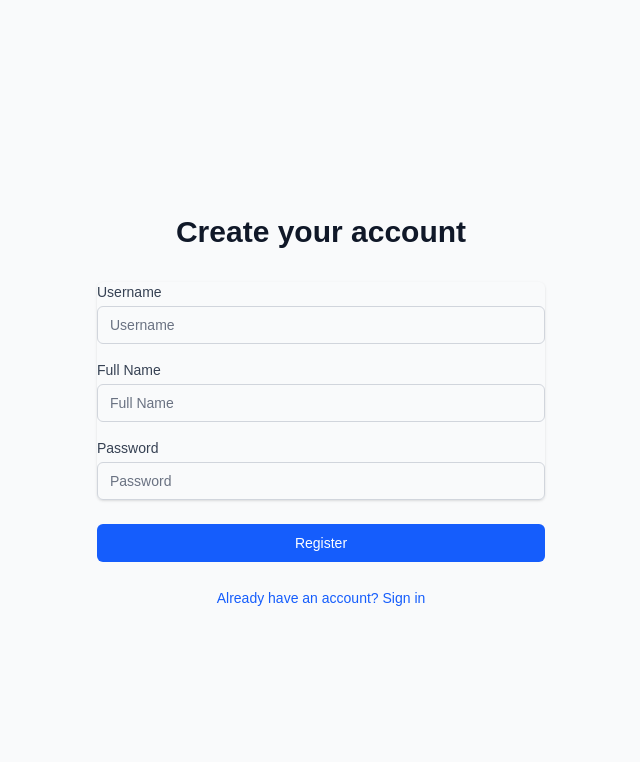
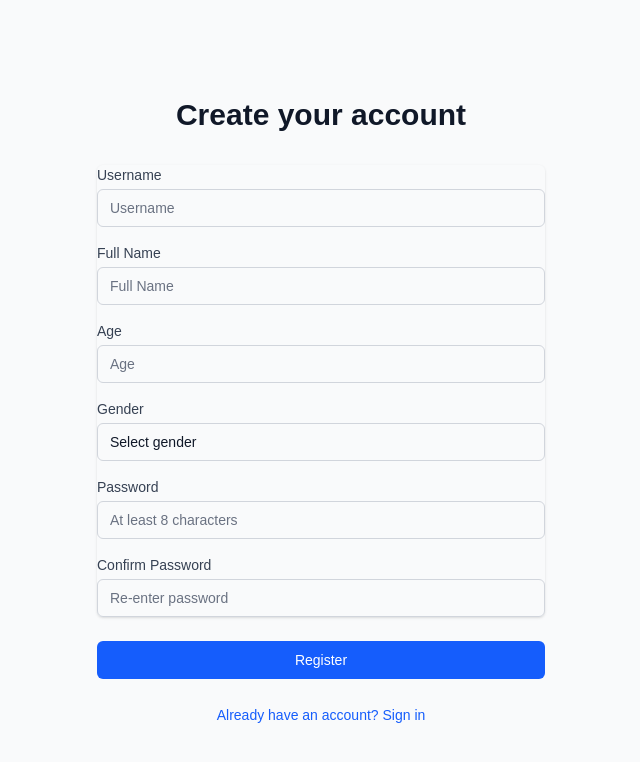
Before and after one commit to yudiwidiandana/eyedx, a Next.js app: page /login/register in a window 1280 px wide. Shown: the top 762 px of the page, without its empty margins (319-959 px from the left). Built offline with nearby package versions, Linux system fonts and the light colour scheme.

Commit message:
feat: collect age and gender at registration with password confirmation

```diff
--- a/app/api/auth/route.ts
+++ b/app/api/auth/route.ts
@@ -1,20 +1,54 @@
 import { NextRequest, NextResponse } from "next/server";
 import { registerUser, loginUser } from "@/app/lib/auth";
+
+const MIN_PASSWORD_LENGTH = 8;
+const ALLOWED_GENDERS = ["laki-laki", "perempuan", "lainnya"];
 
 export async function POST(req: NextRequest) {
   try {
     const body = await req.json();
-    const { action, username, password, name } = body;
+    const { action, username, password, confirmPassword, name, age, gender } = body;
 
     if (action === "register") {
-      if (!username || !password || !name) {
+      // age dicek terpisah supaya angka 0 tidak dianggap field kosong
+      const hasAge = age !== undefined && age !== null && age !== "";
+      if (!username || !password || !name || !hasAge || !gender) {
         return NextResponse.json(
           { error: "Missing required fields" },
           { status: 400 }
         );
       }
 
-      const token = await registerUser(username, name, password);
+      if (password !== confirmPassword) {
+        return NextResponse.json(
+          { error: "Password confirmation does not match" },
+          { status: 400 }
+        );
+      }
+
+      if (String(password).length < MIN_PASSWORD_LENGTH) {
+        return NextResponse.json(
+          { error: `Password must be at least ${MIN_PASSWORD_LENGTH} characters` },
+          { status: 400 }
+        );
+      }
+
+      const parsedAge = Number(age);
+      if (!Number.isInteger(parsedAge) || parsedAge < 1 || parsedAge > 150) {
+        return NextResponse.json({ error: "Invalid age" }, { status: 400 });
+      }
+
+      if (!ALLOWED_GENDERS.includes(gender)) {
+        return NextResponse.json({ error: "Invalid gender" }, { status: 400 });
+      }
+
+      const token = await registerUser({
+        username,
+        name,
+        age: parsedAge,
+        gender,
+        password,
+      });
       const response = NextResponse.json({ success: true, token });
       response.cookies.set("next-auth.session-token", token, {
         httpOnly: true,
--- a/app/lib/auth.ts
+++ b/app/lib/auth.ts
@@ -15,19 +15,28 @@ export async function verifyPassword(
   return bcrypt.compare(password, hash);
 }
 
-export async function registerUser(
-  username: string,
-  name: string,
-  password: string
-): Promise<string> {
-  const existingUser = await getUserByUsername(username);
+export async function registerUser(data: {
+  username: string;
+  name: string;
+  age: number;
+  gender: string;
+  password: string;
+}): Promise<string> {
+  const existingUser = await getUserByUsername(data.username);
   if (existingUser) {
     throw new Error("Username already exists");
   }
 
-  const passwordHash = await hashPassword(password);
-  await createUser(username, name, passwordHash, "user");
-  const user = await getUserByUsername(username);
+  const passwordHash = await hashPassword(data.password);
+  await createUser({
+    username: data.username,
+    name: data.name,
+    age: data.age,
+    gender: data.gender,
+    passwordHash,
+    role: "user",
+  });
+  const user = await getUserByUsername(data.username);
 
   if (!user) {
     throw new Error("Failed to create user");
--- a/app/lib/db.ts
+++ b/app/lib/db.ts
@@ -34,6 +34,9 @@ export interface User {
   passwordHash: string;
   role: 'user' | 'expert' | 'admin';
   createdAt: Date;
+  // null untuk akun bawaan seed yang dibuat sebelum kolom ini ada
+  age: number | null;
+  gender: string | null;
 }
 
 export interface Symptom {
@@ -63,7 +66,9 @@ async function ensureTables(conn: PoolConnection) {
       name            VARCHAR(100) NOT NULL,
       password_hash   VARCHAR(255) NOT NULL,
       role            ENUM('user', 'expert', 'admin') NOT NULL DEFAULT 'user',
-      created_at      TIMESTAMP    DEFAULT CURRENT_TIMESTAMP
+      created_at      TIMESTAMP    DEFAULT CURRENT_TIMESTAMP,
+      age             INT          NULL,
+      gender          VARCHAR(20)  NULL
     )
   `);
   await conn.query(`
@@ -161,12 +166,14 @@ export async function getDiagnosisResult(id: string): Promise<SavedDiagnosisResu
   }
 }
 
-export async function createUser(
-  username: string,
-  name: string,
-  passwordHash: string,
-  role: 'user' | 'expert' | 'admin' = 'user'
-): Promise<string> {
+export async function createUser(data: {
+  username: string;
+  name: string;
+  age: number;
+  gender: string;
+  passwordHash: string;
+  role?: 'user' | 'expert' | 'admin';
+}): Promise<string> {
   const id = crypto.randomUUID();
   let conn: PoolConnection | null = null;
 
@@ -174,9 +181,9 @@ export async function createUser(
     conn = await pool.getConnection();
     await ensureTables(conn);
     await conn.query(
-      `INSERT INTO users (id, username, name, password_hash, role)
-       VALUES (?, ?, ?, ?, ?)`,
-      [id, username, name, passwordHash, role]
+      `INSERT INTO users (id, username, name, age, gender, password_hash, role)
+       VALUES (?, ?, ?, ?, ?, ?, ?)`,
+      [id, data.username, data.name, data.age, data.gender, data.passwordHash, data.role || 'user']
     );
     return id;
   } finally {
@@ -191,7 +198,7 @@ export async function getUserByUsername(username: string): Promise<User | null>
     conn = await pool.getConnection();
     await ensureTables(conn);
     const rows = await conn.query(
-      `SELECT id, username, name, password_hash, role, created_at
+      `SELECT id, username, name, age, gender, password_hash, role, created_at
        FROM users WHERE username = ?`,
       [username]
     );
@@ -205,6 +212,8 @@ export async function getUserByUsername(username: string): Promise<User | null>
       passwordHash: row.password_hash,
       role: row.role,
       createdAt: new Date(row.created_at),
+      age: row.age,
+      gender: row.gender,
     };
   } finally {
     if (conn) conn.release();
@@ -218,7 +227,7 @@ export async function getUserById(id: string): Promise<User | null> {
     conn = await pool.getConnection();
     await ensureTables(conn);
     const rows = await conn.query(
-      `SELECT id, username, name, password_hash, role, created_at
+      `SELECT id, username, name, age, gender, password_hash, role, created_at
        FROM users WHERE id = ?`,
       [id]
     );
@@ -232,6 +241,8 @@ export async function getUserById(id: string): Promise<User | null> {
       passwordHash: row.password_hash,
       role: row.role,
       createdAt: new Date(row.created_at),
+      age: row.age,
+      gender: row.gender,
     };
   } finally {
     if (conn) conn.release();
--- a/app/login/register/page.tsx
+++ b/app/login/register/page.tsx
@@ -4,24 +4,54 @@ import { useState } from "react";
 import { useRouter } from "next/navigation";
 import Link from "next/link";
 
+const MIN_PASSWORD_LENGTH = 8;
+
 export default function RegisterPage() {
   const router = useRouter();
   const [username, setUsername] = useState("");
   const [name, setName] = useState("");
+  const [age, setAge] = useState("");
+  const [gender, setGender] = useState("");
   const [password, setPassword] = useState("");
+  const [confirmPassword, setConfirmPassword] = useState("");
   const [error, setError] = useState("");
   const [loading, setLoading] = useState(false);
 
   const handleSubmit = async (e: React.FormEvent) => {
     e.preventDefault();
     setError("");
+
+    const parsedAge = Number(age);
+    if (!Number.isInteger(parsedAge) || parsedAge < 1 || parsedAge > 150) {
+      setError("Age must be a whole number between 1 and 150");
+      return;
+    }
+
+    if (password.length < MIN_PASSWORD_LENGTH) {
+      setError(`Password must be at least ${MIN_PASSWORD_LENGTH} characters`);
+      return;
+    }
+
+    if (password !== confirmPassword) {
+      setError("Password confirmation does not match");
+      return;
+    }
+
     setLoading(true);
 
     try {
       const res = await fetch("/api/auth", {
         method: "POST",
         headers: { "Content-Type": "application/json" },
-        body: JSON.stringify({ action: "register", username, name, password }),
+        body: JSON.stringify({
+          action: "register",
+          username,
+          name,
+          age: parsedAge,
+          gender,
+          password,
+          confirmPassword,
+        }),
       });
 
       const data = await res.json();
@@ -90,6 +120,41 @@ export default function RegisterPage() {
               />
             </div>
             <div>
+              <label htmlFor="age" className="block text-sm font-medium text-gray-700">
+                Age
+              </label>
+              <input
+                id="age"
+                name="age"
+                type="number"
+                min="1"
+                max="150"
+                required
+                value={age}
+                onChange={(e) => setAge(e.target.value)}
+                className="mt-1 appearance-none relative block w-full px-3 py-2 border border-gray-300 placeholder-gray-500 text-gray-900 rounded-md focus:outline-none focus:ring-blue-500 focus:border-blue-500 sm:text-sm"
+                placeholder="Age"
+              />
+            </div>
+            <div>
+              <label htmlFor="gender" className="block text-sm font-medium text-gray-700">
+                Gender
+              </label>
+              <select
+                id="gender"
+                name="gender"
+                required
+                value={gender}
+                onChange={(e) => setGender(e.target.value)}
+                className="mt-1 appearance-none relative block w-full px-3 py-2 border border-gray-300 text-gray-900 rounded-md focus:outline-none focus:ring-blue-500 focus:border-blue-500 sm:text-sm"
+              >
+                <option value="">Select gender</option>
+                <option value="laki-laki">Male</option>
+                <option value="perempuan">Female</option>
+                <option value="lainnya">Other</option>
+              </select>
+            </div>
+            <div>
               <label htmlFor="password" className="block text-sm font-medium text-gray-700">
                 Password
               </label>
@@ -101,7 +166,22 @@ export default function RegisterPage() {
                 value={password}
                 onChange={(e) => setPassword(e.target.value)}
                 className="mt-1 appearance-none relative block w-full px-3 py-2 border border-gray-300 placeholder-gray-500 text-gray-900 rounded-md focus:outline-none focus:ring-blue-500 focus:border-blue-500 sm:text-sm"
-                placeholder="Password"
+                placeholder={`At least ${MIN_PASSWORD_LENGTH} characters`}
+              />
+            </div>
+            <div>
+              <label htmlFor="confirmPassword" className="block text-sm font-medium text-gray-700">
+                Confirm Password
+              </label>
+              <input
+                id="confirmPassword"
+                name="confirmPassword"
+                type="password"
+                required
+                value={confirmPassword}
+                onChange={(e) => setConfirmPassword(e.target.value)}
+                className="mt-1 appearance-none relative block w-full px-3 py-2 border border-gray-300 placeholder-gray-500 text-gray-900 rounded-md focus:outline-none focus:ring-blue-500 focus:border-blue-500 sm:text-sm"
+                placeholder="Re-enter password"
               />
             </div>
           </div>
--- a/scripts/seed.ts
+++ b/scripts/seed.ts
@@ -33,7 +33,9 @@ async function seed() {
         name            VARCHAR(100) NOT NULL,
         password_hash   VARCHAR(255) NOT NULL,
         role            ENUM('user', 'expert', 'admin') NOT NULL DEFAULT 'user',
-        created_at      TIMESTAMP    DEFAULT CURRENT_TIMESTAMP
+        created_at      TIMESTAMP    DEFAULT CURRENT_TIMESTAMP,
+        age             INT          NULL,
+        gender          VARCHAR(20)  NULL
       )
     `);
     console.log("Users table created");
```
